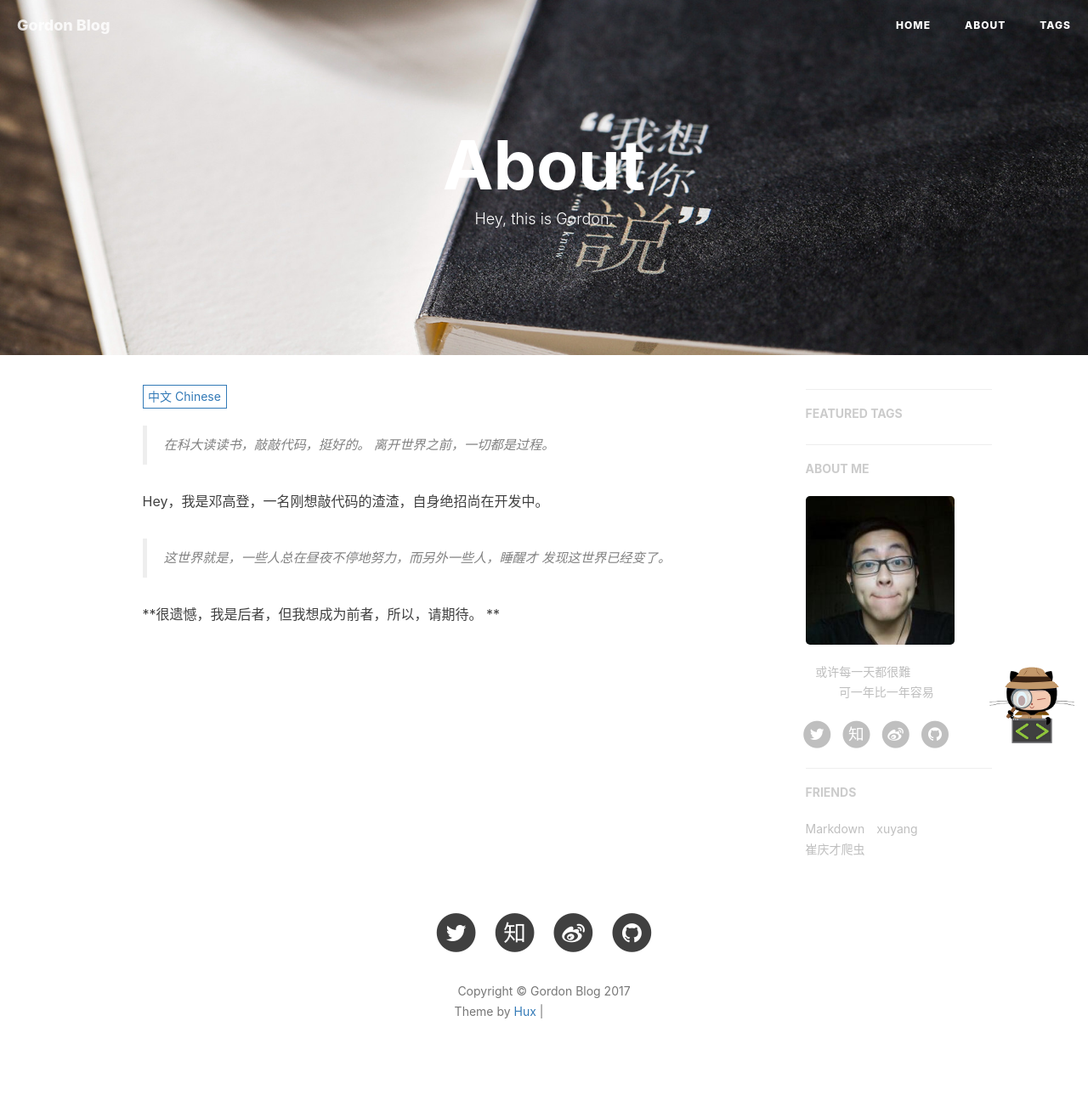
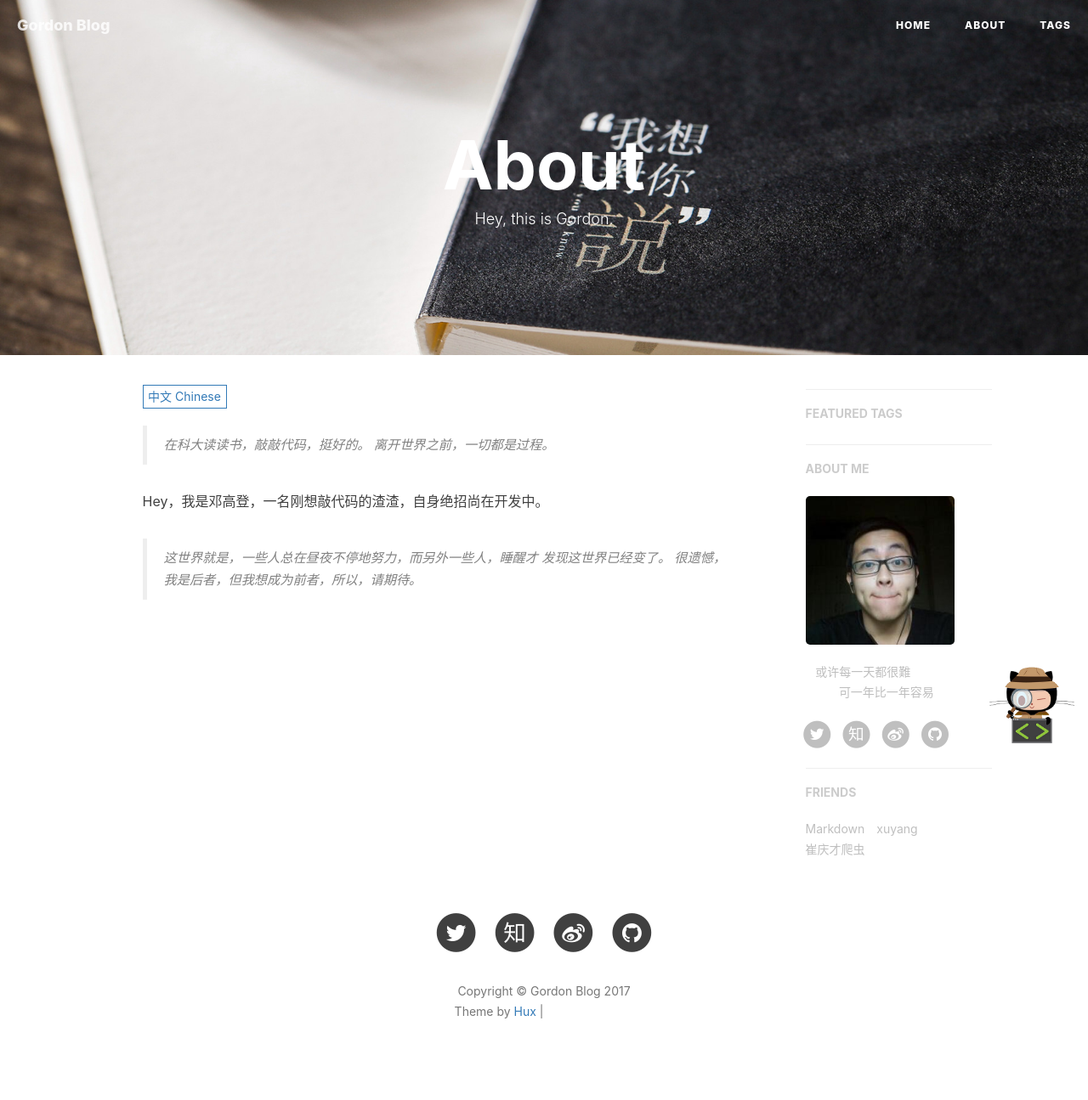
Before and after one commit to Gordon-Deng/Gordon-Deng.github.io, a Jekyll site: the page built from about.html, in a window 1280 px wide. Shown: the whole page at 85% size. Built offline with Jekyll 4.4.1, drawn with Linux system fonts in a browser that asks for light colours; nearby versions of some CDN libraries; comment, search, counter and statistics services are not loaded; grey boxes are pictures that could not be loaded.

```diff
--- a/_includes/about/zh.md
+++ b/_includes/about/zh.md
@@ -7,7 +7,4 @@ Hey，我是邓高登，一名刚想敲代码的渣渣，自身绝招尚在开
 
 >这世界就是，一些人总在昼夜不停地努力，而另外一些人，睡醒才
 >发现这世界已经变了。
-
-
-
-**很遗憾，我是后者，但我想成为前者，所以，请期待。 **
+>很遗憾，我是后者，但我想成为前者，所以，请期待。
```
